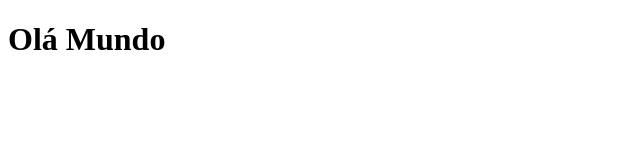
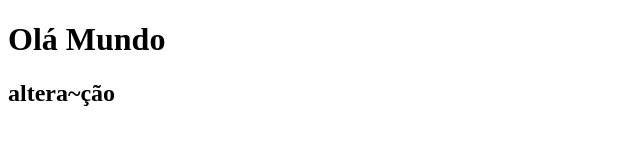
Before and after one commit to MatheusLacerdaMacedo/curso_git_1, a plain HTML site: page index.html in a window 1280 px wide. Shown: the whole page, without its empty margins (0-640 px from the left). Drawn offline with Linux system fonts and the light colour scheme.

Commit message:
Enviando alterações

```diff
--- a/index.html
+++ b/index.html
@@ -7,5 +7,6 @@
 </head>
 <body>
     <h1>Olá Mundo</h1>
+    <h2>altera~ção</h2>
 </body>
 </html>
```
Also changed, not shown: b.txt, teste.txt.
